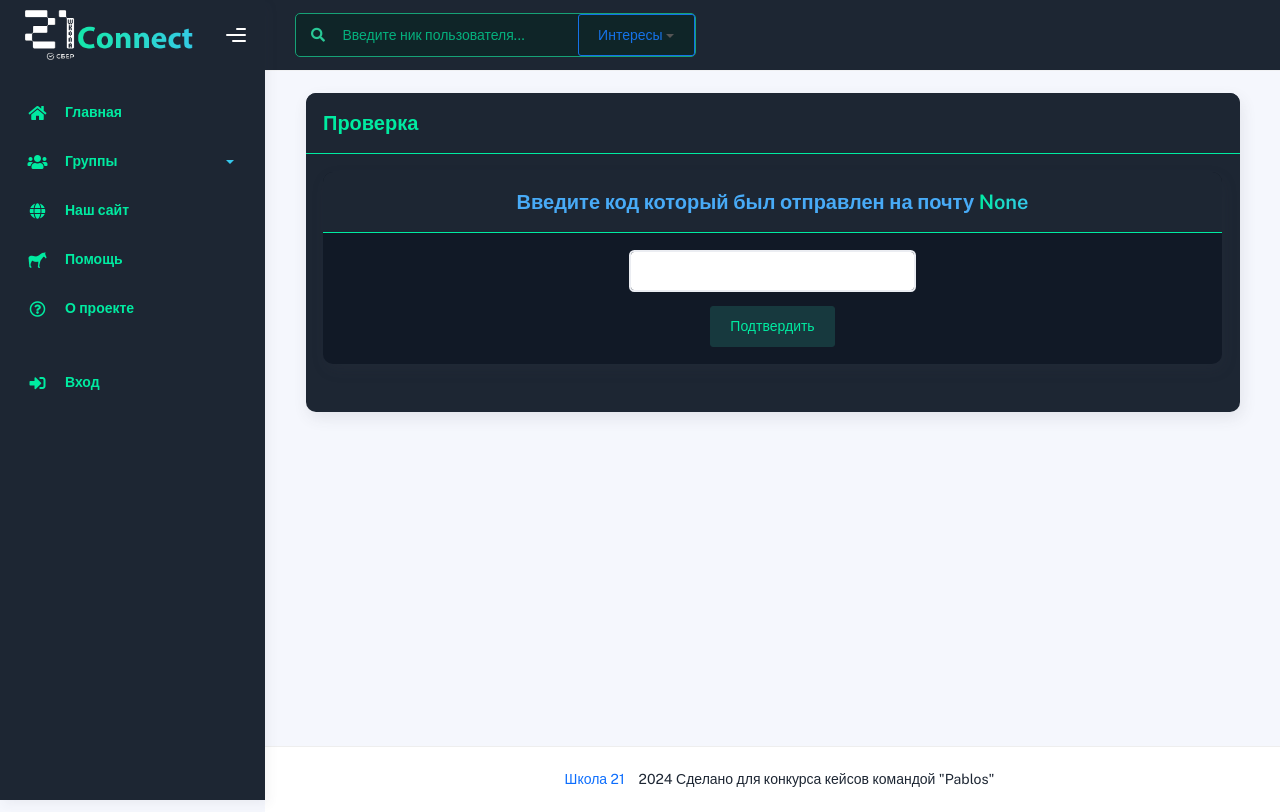
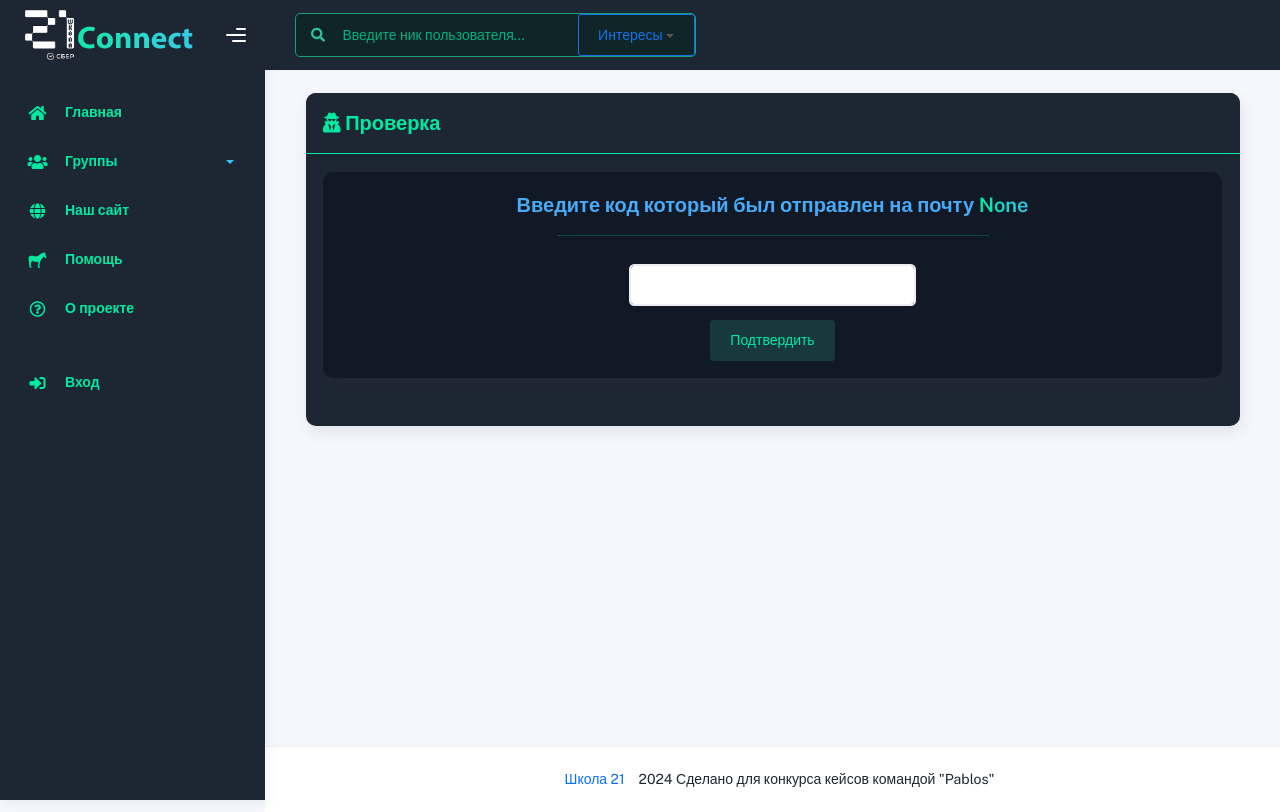
Before and after one commit to TolyanL/school21-case, a Django app: page /users/verify/ in a window 1280 px wide. Run offline with Django 5.2, Linux system fonts and the light colour scheme; data that the repository does not hold is empty; some libraries are stand-ins or nearby versions.

Commit message:
change styles

```diff
--- a/school21_case/templates/users/confirm_2fa.html
+++ b/school21_case/templates/users/confirm_2fa.html
@@ -10,19 +10,20 @@
 <div class="container">
     <div class="card">
       <div class="card-header">
-        <h4 class="card-title">Проверка</h4>
+        <h4 class="card-title"><i class="fas fa-user-secret"></i> Проверка</h4>
       </div>
       <div class="card-body">
 
       <form method="POST" enctype="multipart/form-data">
         {% csrf_token %}
         <div class="card card-attention">
-          <div class="card-header">
+          <div class="card-body">
             <div class="d-flex justify-content-center">
               <h4 class="card-title text-info">Введите код который был отправлен на почту <span class="card-title gradient-right">{{ email }}</span></h4>
             </div>
-          </div>
-          <div class="card-body">
+            <div class="d-flex justify-content-center mb-3">
+              <hr class="under-info" style="width: 50%;">
+            </div>
               <form method="POST">
                 {% csrf_token %}
                 <div class="col-md-4 ms-auto me-auto">
--- a/school21_case/templates/users/login.html
+++ b/school21_case/templates/users/login.html
@@ -12,7 +12,7 @@
     <div class="card card-round" style="background-color: aliceblue;">
       <div class="card-header">
         <div class="card-head-row card-tools-still-right">
-          <h4 class="card-title gradient-right">Подтверждение действия</h4>
+          <h4 class="card-title gradient-right">Вход</h4>
         </div>
       </div>
 
--- a/school21_case/templates/users/profile_edit.html
+++ b/school21_case/templates/users/profile_edit.html
@@ -21,7 +21,6 @@
           {% csrf_token %}
           <div class="col-md-4">
             <div class="card card-attention">
-
 
               <div class="card-body">
                 <div class="avatar-container">
@@ -107,7 +106,6 @@
         </div>
       </form>
 
-
         <div class="row">
           <div class="col-md-12">
             <div class="p-2">
--- a/school21_case/users/forms.py
+++ b/school21_case/users/forms.py
@@ -19,8 +19,8 @@
 
 
 class LoginForm(forms.Form):
-    email = forms.EmailField(label="Email", widget=forms.EmailInput)
-    password = forms.CharField(label="Password", widget=forms.PasswordInput)
+    email = forms.EmailField(label="Электоронная почта", widget=forms.EmailInput)
+    password = forms.CharField(label="Пароль", widget=forms.PasswordInput)
 
 
 class RegistrationForm(UserCreationForm):
```
